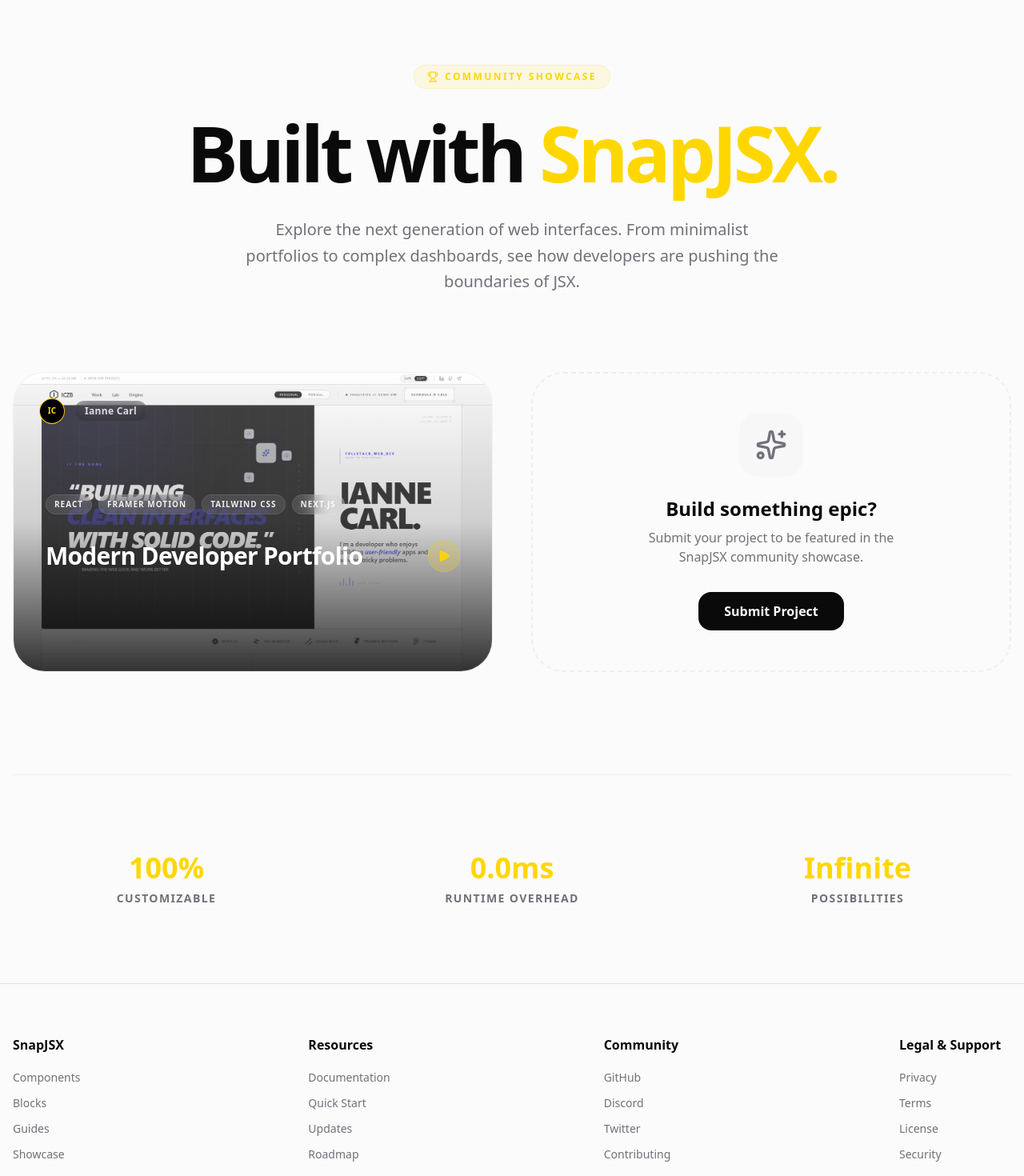
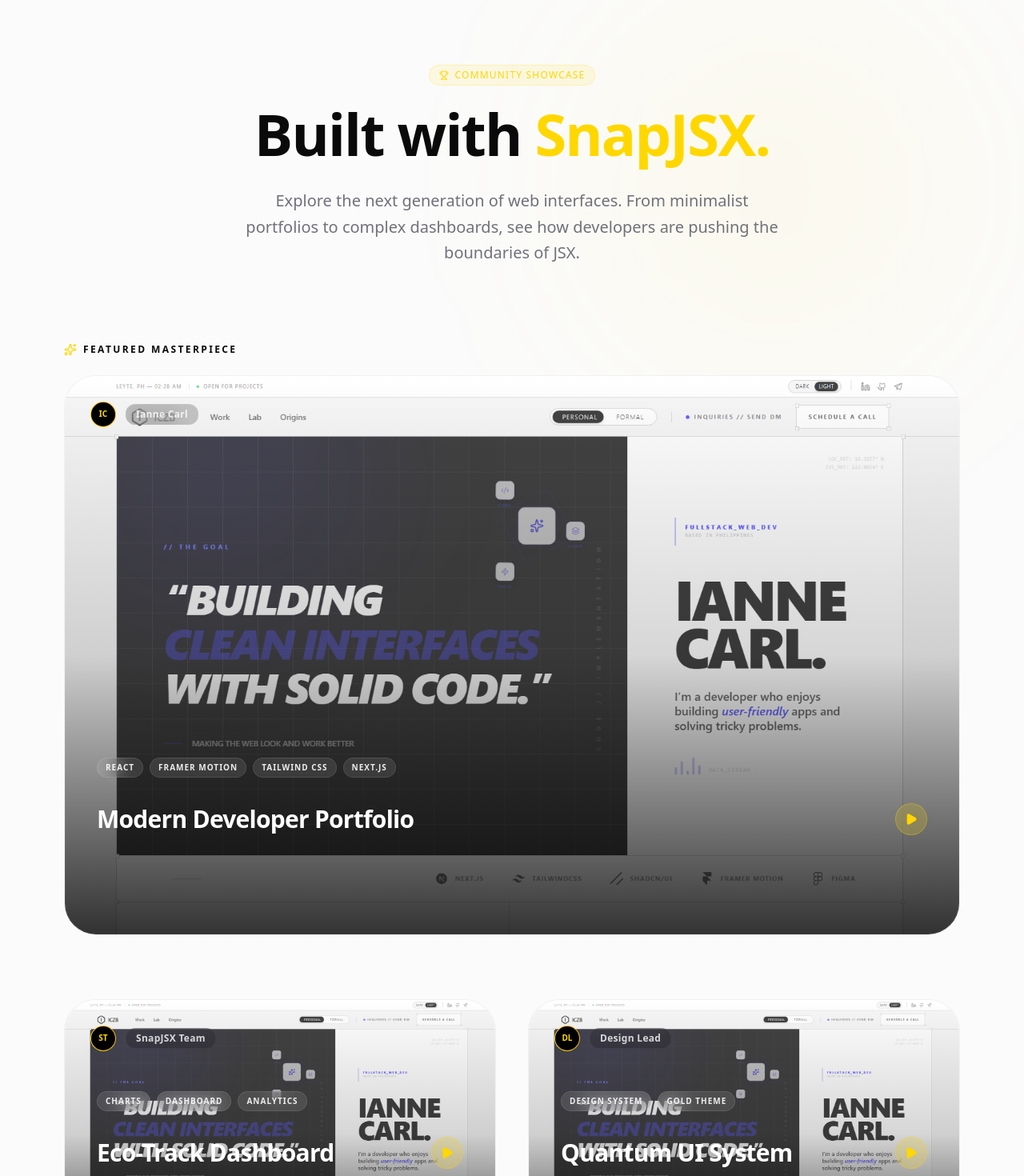
Before and after one commit to Gladiarn/SnapJSX, a Next.js app: page /showcase in a window 1280 px wide. Shown: the part 80-1550 px from the top of the page at 80% size. Built offline with nearby package versions, Linux system fonts and the light colour scheme.

Commit message:
refactor(showcase): premium refinement with featured project, pagination, and visual depth

```diff
--- a/src/app/showcase/showcase-page-client.tsx
+++ b/src/app/showcase/showcase-page-client.tsx
@@ -2,45 +2,79 @@
 
 import { motion } from "framer-motion";
 import { Sparkles, Trophy } from "lucide-react";
+import { useMemo, useState } from "react";
+import { Pagination } from "@/components/ui/pagination";
 import { ShowcaseCard } from "@/components/ui/showcase-card";
 import { SHOWCASE_PROJECTS } from "@/content/showcase";
 
 export function ShowcasePageClient() {
+  const [currentPage, setCurrentPage] = useState(1);
+  const [inputValue, setInputValue] = useState("1");
+  const itemsPerPage = 9;
+
+  const featuredProject = useMemo(
+    () => SHOWCASE_PROJECTS.find((p) => p.featured),
+    [],
+  );
+  const regularProjects = useMemo(
+    () => SHOWCASE_PROJECTS.filter((p) => !p.featured),
+    [],
+  );
+
+  const totalPages = Math.ceil(regularProjects.length / itemsPerPage);
+  const paginatedProjects = useMemo(() => {
+    return regularProjects.slice(
+      (currentPage - 1) * itemsPerPage,
+      currentPage * itemsPerPage,
+    );
+  }, [regularProjects, currentPage]);
+
+  const handlePagination = (page: number) => {
+    setCurrentPage(page);
+    setInputValue(page.toString());
+    window.scrollTo({ top: 0, behavior: "instant" });
+  };
+
   return (
-    <main className="container mx-auto max-w-7xl px-4 py-24">
-      {/* Header - Centered & Impactful */}
+    <main className="container mx-auto max-w-6xl px-4 py-24 relative">
+      {/* Premium Background Decor */}
+      <div className="absolute top-0 right-0 -z-10 h-[500px] w-[500px] rounded-full bg-primary/5 blur-[120px] pointer-events-none" />
+      <div className="absolute bottom-0 left-0 -z-10 h-[500px] w-[500px] rounded-full bg-primary/5 blur-[120px] pointer-events-none" />
+
+      {/* Header - Centered Layout with Guide Page Typography */}
       <header className="mb-24 text-center">
-        <motion.div
-          initial={{ opacity: 0, y: -10 }}
-          animate={{ opacity: 1, y: 0 }}
-          className="inline-flex items-center gap-2 px-4 py-1.5 rounded-full bg-primary/10 border border-primary/20 text-primary text-xs font-bold uppercase tracking-[0.2em] mb-8"
-        >
-          <Trophy className="w-3.5 h-3.5" />
+        <div className="inline-flex items-center gap-2 px-3 py-1 rounded-full bg-primary/10 border border-primary/20 text-primary text-xs font-medium uppercase tracking-widest mb-6">
+          <Trophy className="w-3 h-3" />
           Community Showcase
-        </motion.div>
-        <motion.h1
-          initial={{ opacity: 0, y: 20 }}
-          animate={{ opacity: 1, y: 0 }}
-          transition={{ delay: 0.1 }}
-          className="text-5xl md:text-8xl font-black tracking-tighter mb-8"
-        >
+        </div>
+        <h1 className="text-5xl md:text-7xl font-black tracking-tight mb-8">
           Built with <span className="text-primary">SnapJSX.</span>
-        </motion.h1>
-        <motion.p
-          initial={{ opacity: 0, y: 20 }}
-          animate={{ opacity: 1, y: 0 }}
-          transition={{ delay: 0.2 }}
-          className="text-xl text-muted-foreground max-w-2xl mx-auto leading-relaxed"
-        >
+        </h1>
+        <p className="text-xl text-muted-foreground max-w-2xl mx-auto leading-relaxed">
           Explore the next generation of web interfaces. From minimalist
           portfolios to complex dashboards, see how developers are pushing the
           boundaries of JSX.
-        </motion.p>
+        </p>
       </header>
 
-      {/* Showcase Grid */}
-      <div className="grid grid-cols-1 md:grid-cols-2 gap-8 lg:gap-12">
-        {SHOWCASE_PROJECTS.map((project, index) => (
+      {/* Featured Project Section - Adds 'Soul' and Visual Interest */}
+      {featuredProject && currentPage === 1 && (
+        <section className="mb-20">
+          <div className="flex items-center gap-2 mb-6">
+            <Sparkles className="w-4 h-4 text-primary" />
+            <span className="text-xs font-bold uppercase tracking-[0.2em] text-foreground">
+              Featured Masterpiece
+            </span>
+          </div>
+          <div className="grid grid-cols-1">
+            <ShowcaseCard project={featuredProject} />
+          </div>
+        </section>
+      )}
+
+      {/* Showcase Grid - Ready for 2 per row (md:grid-cols-2) */}
+      <div className="grid grid-cols-1 md:grid-cols-2 gap-8 lg:gap-10">
+        {paginatedProjects.map((project) => (
           <ShowcaseCard key={project.id} project={project} />
         ))}
 
@@ -51,49 +85,62 @@
           viewport={{ once: true }}
           className="relative aspect-[16/10] rounded-[2.5rem] border-2 border-dashed border-border/50 bg-card/20 flex flex-col items-center justify-center p-12 text-center group hover:border-primary/30 transition-colors"
         >
-          <div className="w-20 h-20 rounded-3xl bg-muted/50 flex items-center justify-center mb-6 group-hover:scale-110 group-hover:bg-primary/5 transition-all duration-500">
-            <Sparkles className="w-10 h-10 text-muted-foreground group-hover:text-primary transition-colors" />
+          <div className="w-16 h-16 rounded-2xl bg-muted/50 flex items-center justify-center mb-6 group-hover:scale-110 group-hover:bg-primary/5 transition-all duration-500">
+            <Sparkles className="w-8 h-8 text-muted-foreground group-hover:text-primary transition-colors" />
           </div>
-          <h3 className="text-2xl font-bold mb-2">Build something epic?</h3>
-          <p className="text-muted-foreground max-w-xs mb-8">
+          <h3 className="text-xl font-bold mb-2">Build something epic?</h3>
+          <p className="text-sm text-muted-foreground max-w-[240px] mb-8 leading-relaxed">
             Submit your project to be featured in the SnapJSX community
             showcase.
           </p>
           <button
             type="button"
-            className="px-8 py-3 bg-foreground text-background rounded-2xl font-bold hover:scale-105 transition-transform active:scale-95"
+            className="px-8 py-3 bg-foreground text-background rounded-xl font-bold hover:scale-105 transition-transform active:scale-95 text-xs"
           >
             Submit Project
           </button>
         </motion.div>
       </div>
 
-      {/* Bottom Stats or Info */}
+      {/* Pagination Integration */}
+      {totalPages > 1 && (
+        <div className="mt-20">
+          <Pagination
+            currentPage={currentPage}
+            totalPages={totalPages}
+            handlePagination={handlePagination}
+            inputValue={inputValue}
+            setInputValue={setInputValue}
+          />
+        </div>
+      )}
+
+      {/* Bottom Stats - Scaled down for better consistency */}
       <motion.div
         initial={{ opacity: 0 }}
         whileInView={{ opacity: 1 }}
         viewport={{ once: true }}
-        className="mt-32 pt-24 border-t border-border/50"
+        className="mt-32 pt-20 border-t border-border/50"
       >
         <div className="grid grid-cols-1 md:grid-cols-3 gap-12 text-center">
           <div>
             <div className="text-4xl font-black text-primary mb-2">100%</div>
-            <p className="text-sm font-bold uppercase tracking-widest text-muted-foreground">
-              Customizable
+            <p className="text-xs font-bold uppercase tracking-widest text-muted-foreground">
+              Source Ownership
             </p>
           </div>
           <div>
             <div className="text-4xl font-black text-primary mb-2">0.0ms</div>
-            <p className="text-sm font-bold uppercase tracking-widest text-muted-foreground">
-              Runtime Overhead
+            <p className="text-xs font-bold uppercase tracking-widest text-muted-foreground">
+              Framework Bloat
             </p>
           </div>
           <div>
             <div className="text-4xl font-black text-primary mb-2">
               Infinite
             </div>
-            <p className="text-sm font-bold uppercase tracking-widest text-muted-foreground">
-              Possibilities
+            <p className="text-xs font-bold uppercase tracking-widest text-muted-foreground">
+              Creative Freedom
             </p>
           </div>
         </div>
--- a/src/components/ui/showcase-card.tsx
+++ b/src/components/ui/showcase-card.tsx
@@ -17,8 +17,10 @@
     strokeWidth="2"
     strokeLinecap="round"
     strokeLinejoin="round"
+    role="img"
     {...props}
   >
+    <title>GitHub</title>
     <path d="M15 22v-4a4.8 4.8 0 0 0-1-3.5c3 0 6-2 6-5.5.08-1.25-.27-2.48-1-3.5.28-1.15.28-2.35 0-3.5 0 0-1 0-3 1.5-2.64-.5-5.36-.5-8 0C6 2 5 2 5 2c-.3 1.15-.3 2.35 0 3.5A5.403 5.403 0 0 0 4 9c0 3.5 3 5.5 6 5.5-.39.49-.68 1.05-.85 1.65-.17.6-.22 1.23-.15 1.85v4" />
     <path d="M9 18c-4.51 2-5-2-7-2" />
   </svg>
@@ -54,6 +56,7 @@
     >
       {/* Video/Thumbnail Background */}
       <div className="absolute inset-0">
+        {/* biome-ignore lint/performance/noImgElement: intentional usage for complex overlay transitions */}
         <img
           src={project.thumbnail}
           alt={project.title}
--- a/src/content/showcase.ts
+++ b/src/content/showcase.ts
@@ -8,6 +8,7 @@
   tags: string[];
   link?: string;
   github?: string;
+  featured?: boolean;
 }
 
 export const SHOWCASE_PROJECTS: ShowcaseProject[] = [
@@ -22,5 +23,50 @@
     tags: ["React", "Framer Motion", "Tailwind CSS", "Next.js"],
     link: "https://portfolio.snapjsx.com",
     github: "https://github.com/Gladiarn",
+    featured: true,
+  },
+  {
+    id: "eco-track",
+    title: "Eco-Track Dashboard",
+    description:
+      "Sustainability monitoring platform with real-time data visualization and complex JSX charts.",
+    author: "SnapJSX Team",
+    videoSrc: "/Showcase/Portfolio/Portfolio-Vid.mp4", // Temporary fallback
+    thumbnail: "/Showcase/Portfolio/Portfolio-Pic.png", // Temporary fallback
+    tags: ["Charts", "Dashboard", "Analytics"],
+    link: "#",
+  },
+  {
+    id: "quantum-ui",
+    title: "Quantum UI System",
+    description:
+      "A dark-themed design system component library focused on high-speed user interactions.",
+    author: "Design Lead",
+    videoSrc: "/Showcase/Portfolio/Portfolio-Vid.mp4",
+    thumbnail: "/Showcase/Portfolio/Portfolio-Pic.png",
+    tags: ["Design System", "Gold Theme"],
+    link: "#",
+  },
+  {
+    id: "nexus-commerce",
+    title: "Nexus E-Commerce",
+    description:
+      "Ultra-fast headless commerce template with high-fidelity component blocks.",
+    author: "Web Elite",
+    videoSrc: "/Showcase/Portfolio/Portfolio-Vid.mp4",
+    thumbnail: "/Showcase/Portfolio/Portfolio-Pic.png",
+    tags: ["E-commerce", "Performance"],
+    link: "#",
+  },
+  {
+    id: "pixel-blog",
+    title: "Pixel Blog Engine",
+    description:
+      "A minimal, content-focused blogging platform built with core SnapJSX primitives.",
+    author: "Open Source Contributor",
+    videoSrc: "/Showcase/Portfolio/Portfolio-Vid.mp4",
+    thumbnail: "/Showcase/Portfolio/Portfolio-Pic.png",
+    tags: ["Blog", "Minimalism"],
+    link: "#",
   },
 ];
```
